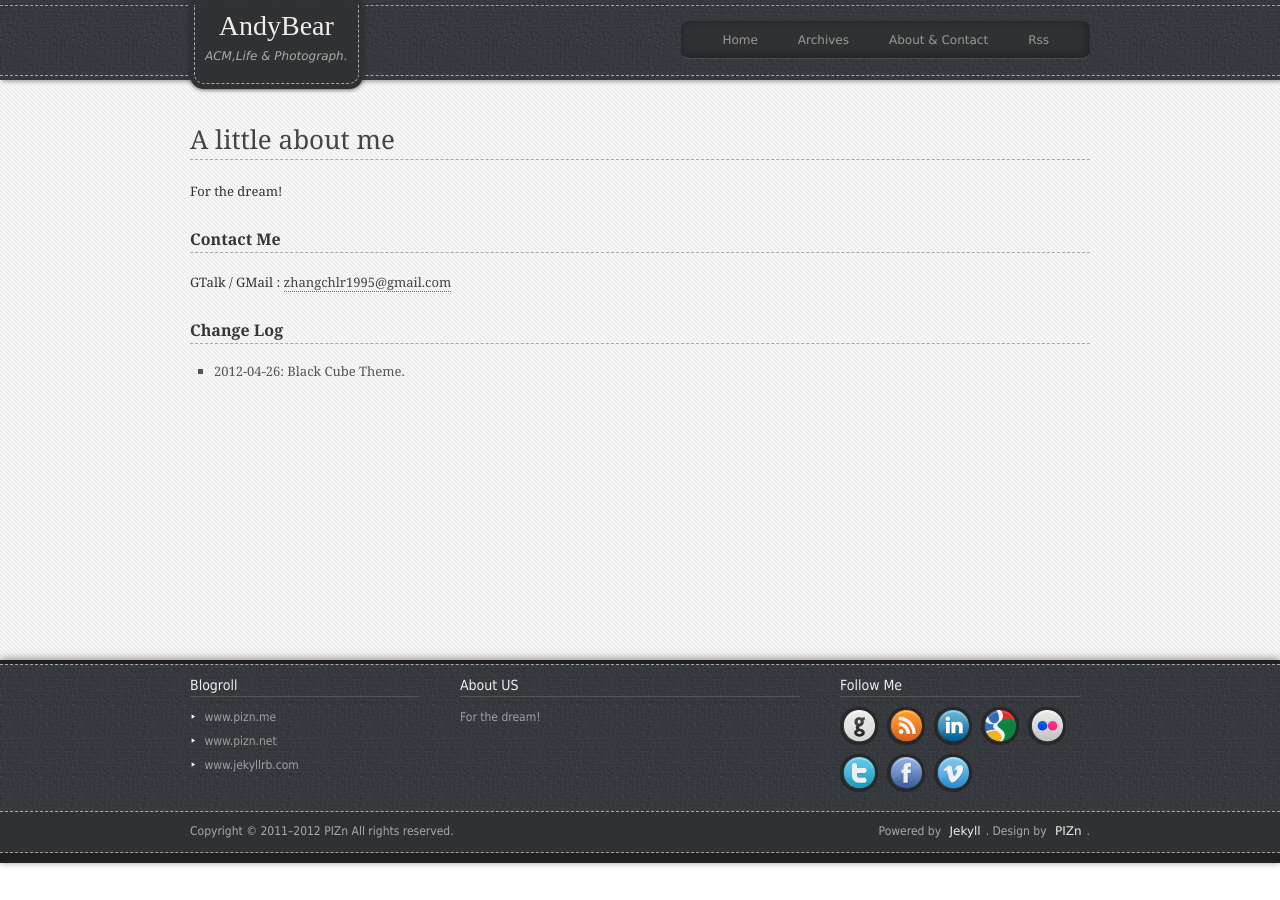
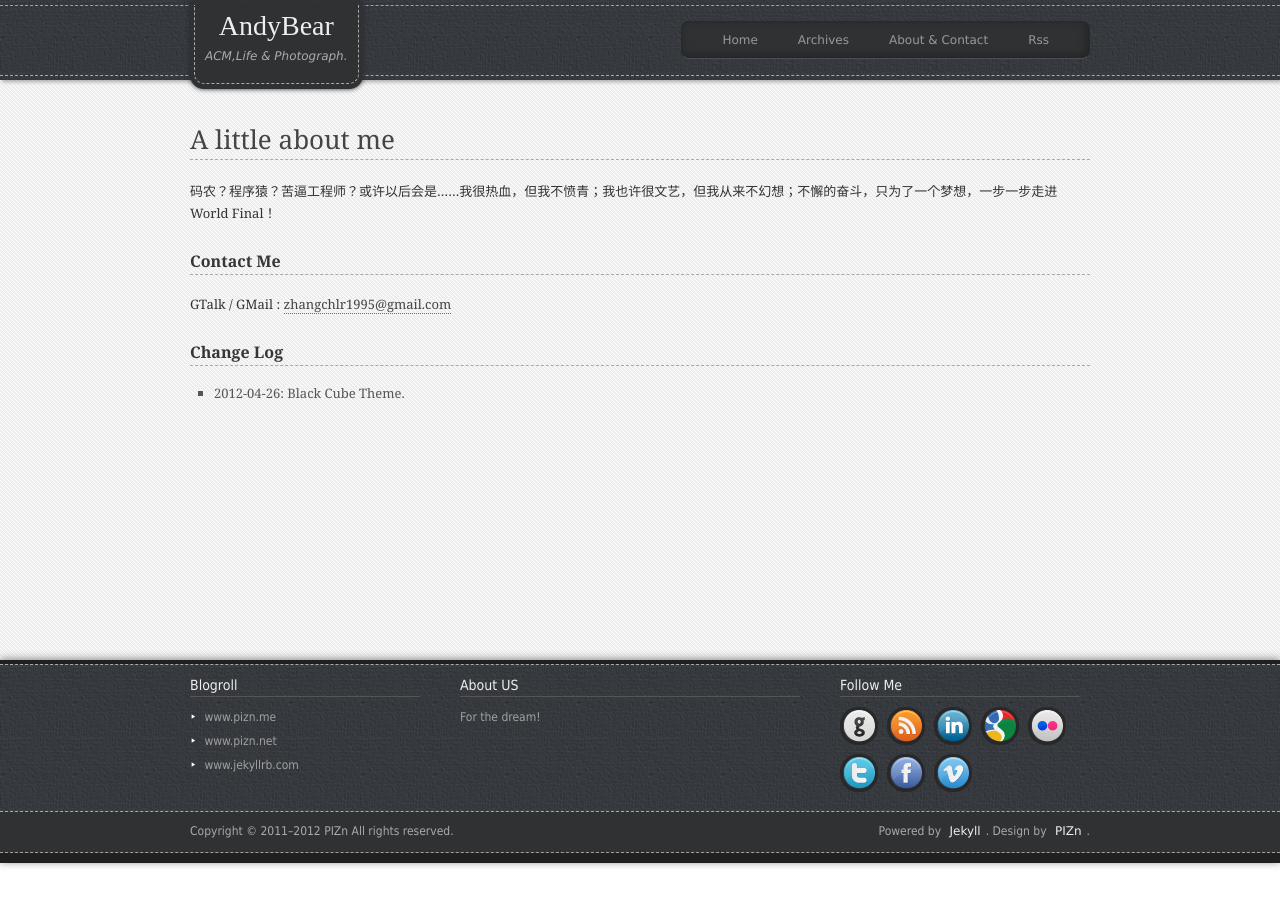
Before and after one commit to chlrAndyBear/chlrandybear.github.com, a Jekyll site: the page built from contact.html, in a window 1280 px wide. Built offline with Jekyll 4.4.1, drawn with Linux system fonts in a browser that asks for light colours; Markdown is read by kramdown in place of the engine named in the settings.

Commit message:
change the content

```diff
--- a/contact.html
+++ b/contact.html
@@ -7,7 +7,9 @@ title: About & Contacts
 		<div class="archives">
 			<h4 class="page-title">A little about me</span></h4>
 			<article class="entry">
-				<p>{{ site.about }}</p>
+				<p>
+					码农？程序猿？苦逼工程师？或许以后会是……我很热血，但我不愤青；我也许很文艺，但我从来不幻想；不懈的奋斗，只为了一个梦想，一步一步走进World Final！
+				</p>
                 <h3>Contact Me</h3>
                 <p>GTalk / GMail : <a href="mailto:{{ site.author.email }}" title="Mail to pizn">{{ site.author.email }}</a></p>
                 <h3>Change Log</h3>
```
Also changed, not shown: 2 other files.
